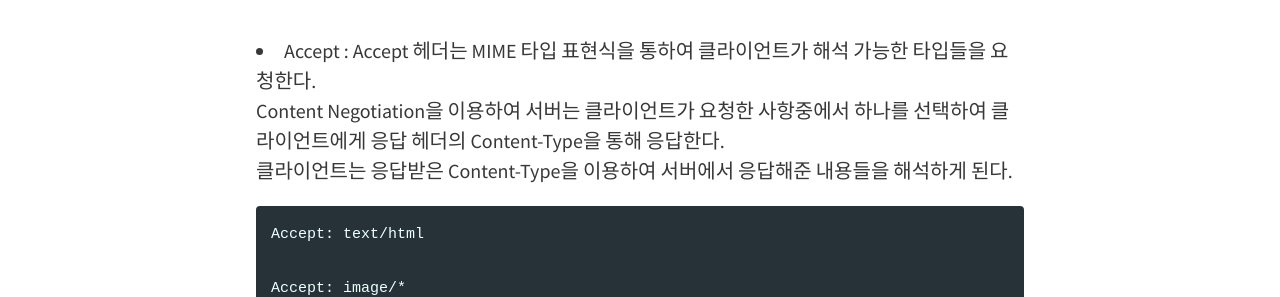
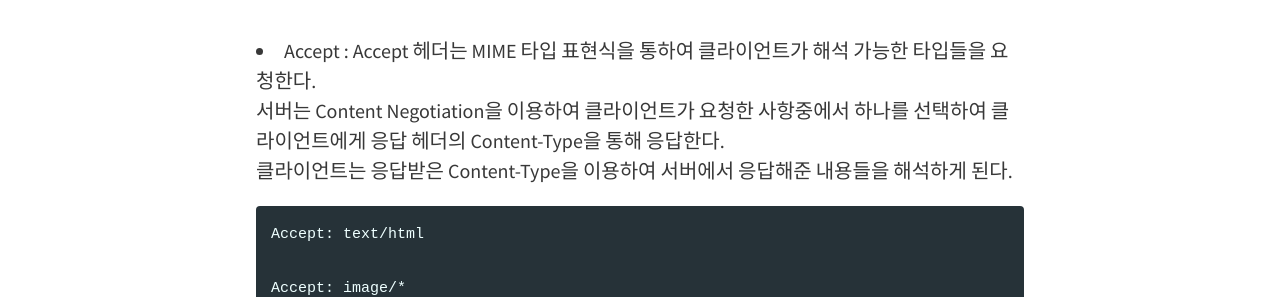
Before and after one commit to pporotoss/pporotoss.github.io, a Jekyll site: the page built from _posts/2018-04-06-http_accept_content-type.md, in a window 1280 px wide. Shown: the part 388-685 px from the top of the page. Built offline with Jekyll 4.4.1, drawn with Linux system fonts in a browser that asks for light colours.

Commit message:
오타 수정

````diff
--- a/_posts/2018-04-06-http_accept_content-type.md
+++ b/_posts/2018-04-06-http_accept_content-type.md
@@ -7,7 +7,7 @@ tags: [http]
 # HttpRequestHeader - Accept
 
 + Accept : Accept 헤더는 MIME 타입 표현식을 통하여 클라이언트가 해석 가능한 타입들을 요청한다.
-Content Negotiation을 이용하여 서버는 클라이언트가 요청한 사항중에서 하나를 선택하여 클라이언트에게 응답 헤더의 Content-Type을 통해 응답한다.
+서버는 Content Negotiation을 이용하여 클라이언트가 요청한 사항중에서 하나를 선택하여 클라이언트에게 응답 헤더의 Content-Type을 통해 응답한다.
 클라이언트는 응답받은 Content-Type을 이용하여 서버에서 응답해준 내용들을 해석하게 된다.
 
 ```
````
